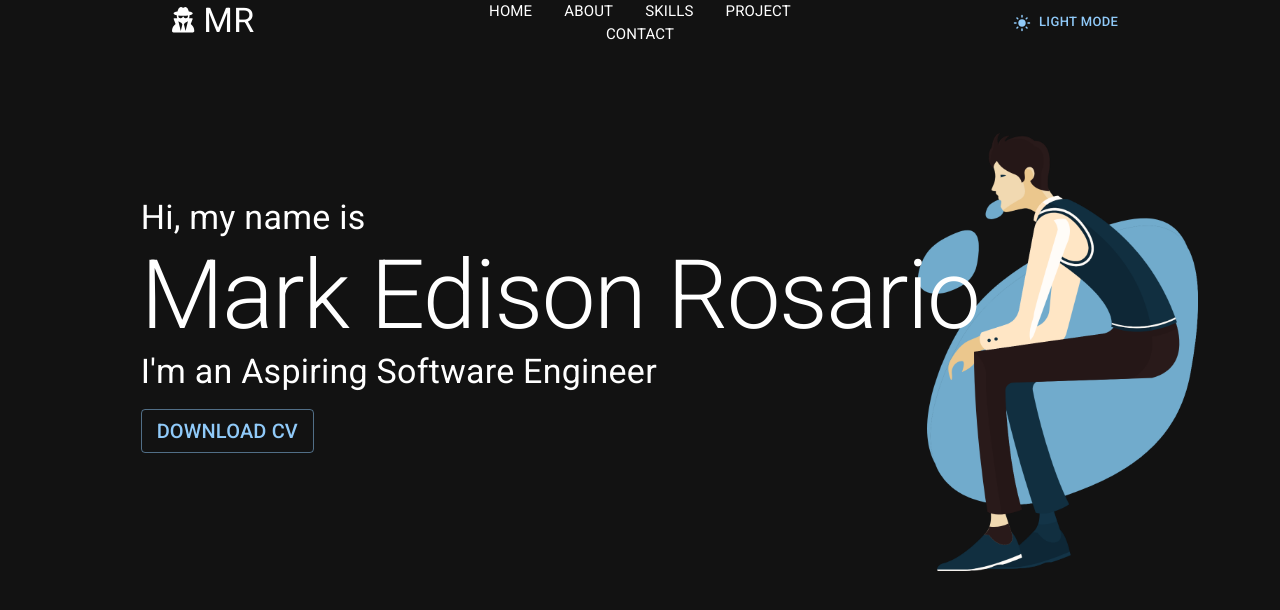
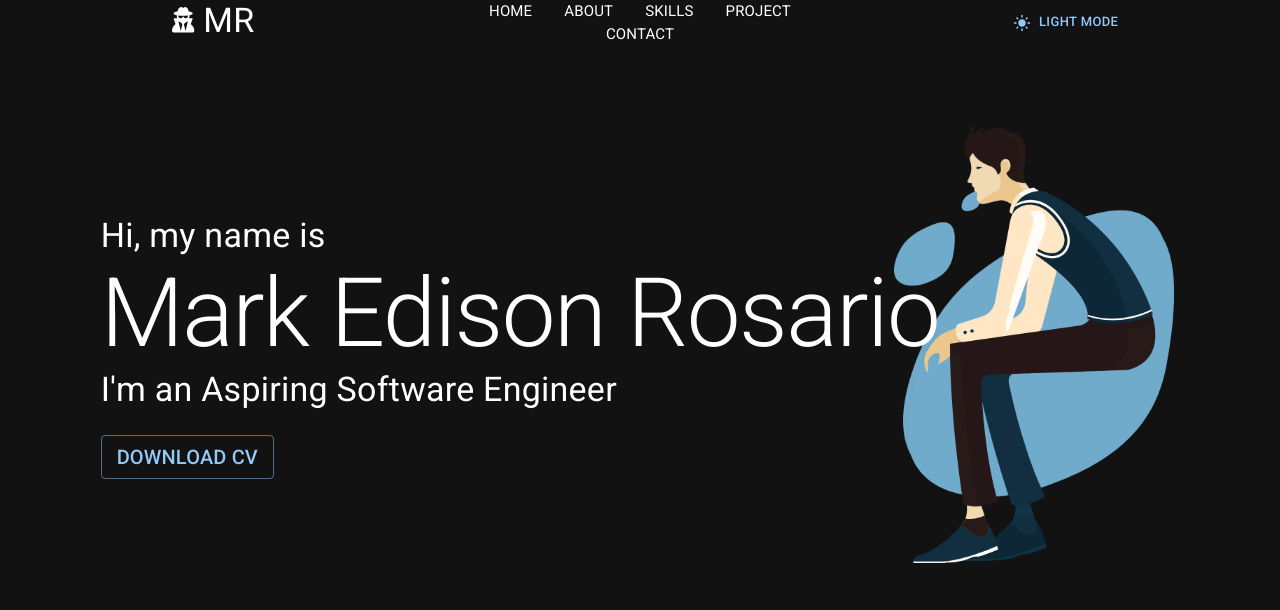
Before and after one commit to MrYious/My-Portfolio, a React (Create React App) app in the folder frontend/: page / in a window 1280 px wide. Shown: the top 610 px of the page. Built offline with nearby package versions, Linux system fonts and the light colour scheme.

Commit message:
styles: fix consistency of grids ang alignment

```diff
--- a/frontend/src/App.js
+++ b/frontend/src/App.js
@@ -38,16 +38,10 @@ export default function App() {
     <ThemeModeContext.Provider value={themeMode}>
       <ThemeProvider theme={theme}>
         <CssBaseline/>
-        <Grid
-          container
-          className='selector'
-          direction={"column"}
-        >
-          <Grid container item xs={12} direction={"column"} sx={{backgroundColor: ""}}>
-            <Navbar />
-            <Home intro={MyData.intro} />
-          </Grid>
-          {/* <Home intro={MyData.intro}/> */}
+        {/* ROOT */}
+        <Grid container className='selector' direction={"column"}>
+          <Navbar />
+          <Home intro={MyData.intro} />
           {/* ABOUT */}
           {/* SKILLS */}
           {/* PROJECTS */}
--- a/frontend/src/components/Home.js
+++ b/frontend/src/components/Home.js
@@ -11,7 +11,7 @@ const Home = ({ intro }) => {
             container
             item
             xs={12}
-            my={11}
+            py={10}
             justifyContent={"center"}
             sx={{
                 backgroundColor: "",
@@ -21,34 +21,34 @@ const Home = ({ intro }) => {
             <Grid
                 container
                 item
-                p={8}
                 xs={"auto"}
-                alignContent={"center"}
+                justifyContent={"center"}
                 direction={"column"}
-                rowSpacing={2}
+                rowSpacing={3}
                 sx={{
                     backgroundColor: "",
+                    zIndex: 1,
                 }}
-                className="selector"
             >
-                <Grid container item sx={12} direction={"column"}>
-                    <Grid item sx={12} >
+                <Grid container item direction={"column"}>
+                    <Grid item >
                         <Typography variant="h4" >
                             Hi, my name is
                         </Typography>
                     </Grid>
-                    <Grid item sx={12}>
+                    <Grid item >
                         <Typography variant="h1" >
                             {intro.name}
                         </Typography>
                     </Grid>
-                    <Grid item sx={12}>
+                    <Grid item>
                         <Typography variant="h4" >
                             I'm an {intro.title}
                         </Typography>
                     </Grid>
                 </Grid>
-                <Grid item sx={12}>
+
+                <Grid item >
                     <Button variant="outlined">
                         <Typography variant="h6" >
                             Download CV
@@ -60,12 +60,12 @@ const Home = ({ intro }) => {
             {/* 2 */}
             <Grid
                 item
-                xs={3}
-                marginLeft={-20}
+                xs={12}
+                md={3}
+                marginLeft={-10}
                 sx={{
                     backgroundColor: "",
                     textAlign: "center",
-                    zIndex: -1,
                 }}
             >
                 <img src={avatar} alt="avatar" className="selector" width={"350"}/>
--- a/frontend/src/components/Navbar.js
+++ b/frontend/src/components/Navbar.js
@@ -10,7 +10,6 @@ const Navbar = ( ) => {
         <Grid
             container
             item
-            xs={12}
             alignContent="center"
             sx={{
                 backgroundColor: ''
--- a/frontend/src/data/MyData.js
+++ b/frontend/src/data/MyData.js
@@ -2,7 +2,6 @@ export const MyData = {
     intro: {
         name: "Mark Edison Rosario",
         title: "Aspiring Software Engineer",
-        text: "",
         links: {
             github: "https://github.com/MrYious",
             linkedin: "https://www.facebook.com/MrYious0143/",
```
